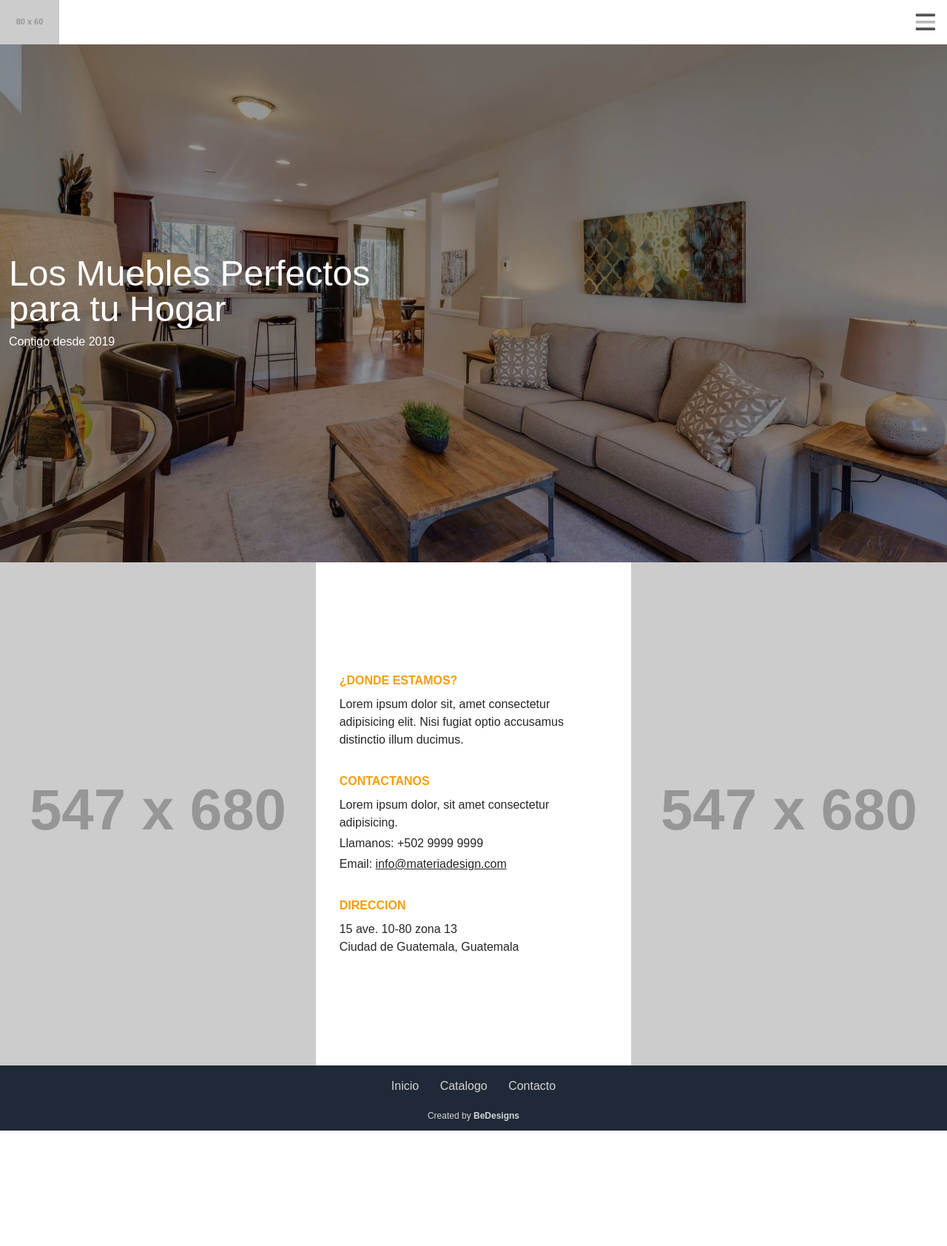
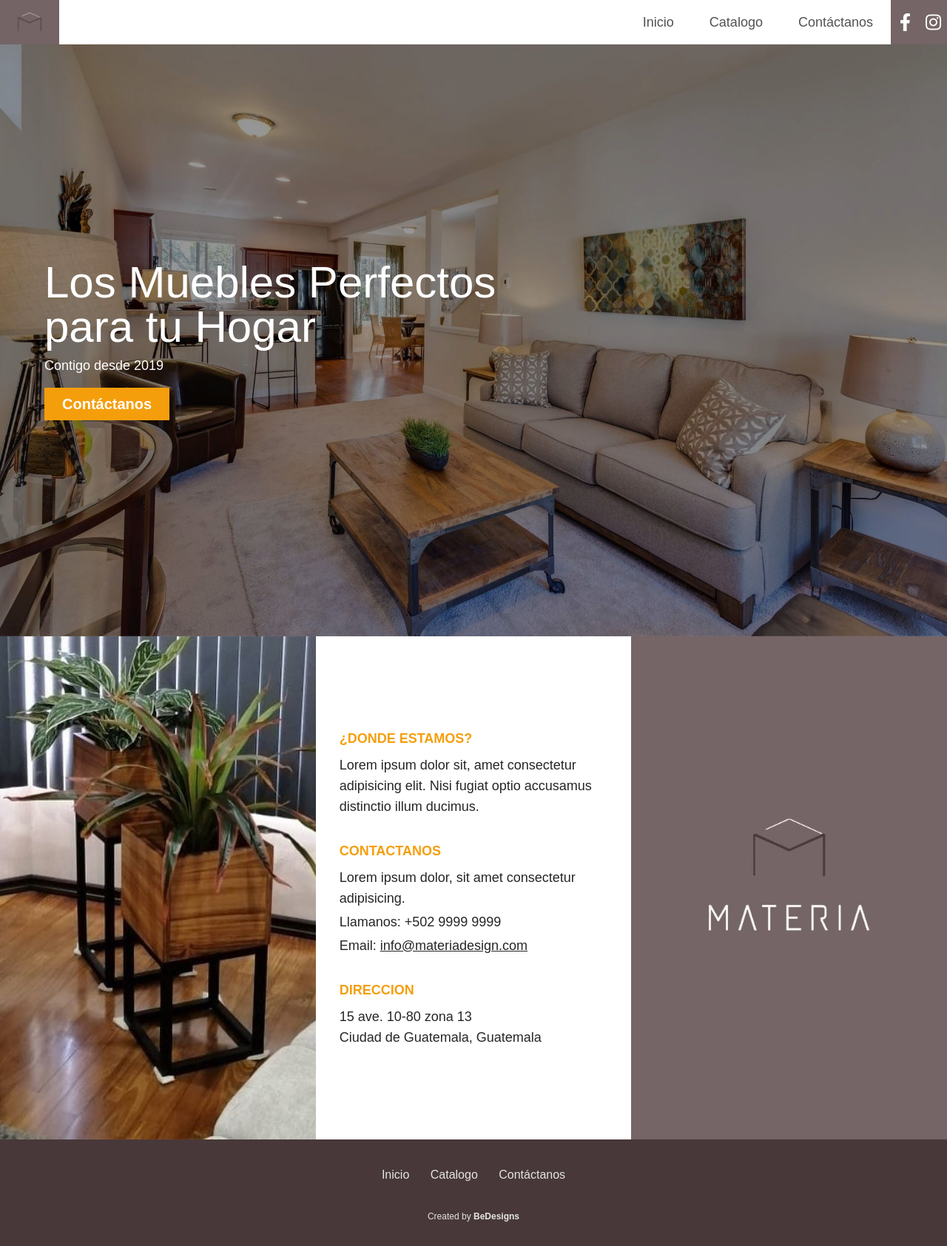
Before and after one commit to dannyrational/materia-design, a website: page index.html in a window 1280 px wide. Shown: the whole page at 74% size. Before the commit the page ends 1528 px from the top, so only its background shows below. Drawn offline with Linux system fonts and the light colour scheme; placeholder pictures from the web are drawn by us; a web font is replaced by a local one.

Commit message:
9: Completed Home Page

```diff
--- a/assets/js/main.js
+++ b/assets/js/main.js
@@ -18,6 +18,7 @@ function slideMenuIn() {
     slideOutMenuOverlay.classList.add('hidden')
 }
 
-// function hideSlideOutMenuOverlay() {
+for (let i = 1; i < 20; i += 2) {
+    console.log(i)
 
-// }
+};
--- a/index.html
+++ b/index.html
@@ -25,20 +25,46 @@
     <nav class="bg-white">
         <div class="grid grid-cols-12">
             <!-- Nav Logo -->
-            <div class="col-span-10">
-                <img src="https://via.placeholder.com/80x60" alt="">
+            <div class="col-span-10 md:col-span-6">
+                <a href="index.html" class="inline-block float-left">
+                    <img src="assets/images/navbar-logo-3.png" alt="">
+                </a>
             </div>
             <!-- Mobile Menu Button -->
-            <div class="flex items-center justify-end col-span-2">
+            <div class="flex items-center justify-end col-span-2 md:hidden">
                 <a href="#" class="flex p-1 mr-3" id="mobileMenuOpenBtn" onclick="slideMenuOut()">
-                    <i class="text-3xl fad fa-bars text-trueGray-600"></i>
+                    <i class="text-3xl fad fa-bars text-primary"></i>
                 </a>
+            </div>
+            <!-- Desktop Menu -->
+            <div class="hidden md:flex md:items-stretch md:justify-end md:col-span-6 text-trueGray-600 ">
+                <!-- Desktop Links -->
+                <a href="index.html"
+                    class="flex items-center px-6 transition-colors duration-200 lg:text-lg hover:bg-trueGray-100"><span>Inicio</span></a>
+                <a href="contacto.html"
+                    class="flex items-center px-6 transition-colors duration-200 lg:text-lg hover:bg-trueGray-100"><span>Catalogo</span></a>
+                <a href="catalogo.html"
+                    class="flex items-center px-6 transition-colors duration-200 lg:text-lg hover:bg-trueGray-100"><span>Contáctanos</span></a>
+                <!-- Desktop Social Media -->
+                <div class="flex">
+                    <a href="https://www.facebook.com/materiadesigngt-108208537360324/?ref=page_internal"
+                        target="_blank" rel="noopener"
+                        class="flex items-center px-3 transition-colors duration-200 bg-primary hover:bg-trueGray-100 group">
+                        <i
+                            class="text-2xl text-white transition-colors duration-200 group-hover:text-blue-600 fab fa-facebook-f"></i>
+                    </a>
+                    <a href="https://www.instagram.com/materiadesigngt/" target="_blank" rel="noopener"
+                        class="flex items-center px-2 transition-colors duration-200 bg-primary hover:bg-trueGray-100 group">
+                        <i
+                            class="text-2xl text-white transition-colors duration-200 fab fa-instagram group-hover:text-rose-500"></i>
+                    </a>
+                </div>
             </div>
         </div>
     </nav>
 
     <!--? Slide Out Menu -->
-    <div class="fixed top-0 right-0 z-50 w-64 h-screen transition-all duration-200 translate-x-full bg-coolGray-800 text-trueGray-300"
+    <div class="fixed top-0 right-0 z-50 w-64 h-screen transition-all duration-200 translate-x-full bg-primary text-trueGray-200 md:hidden"
         id="slideOutMenu">
         <!-- Close Menu Button -->
         <a href="#" class="absolute flex p-1 top-3 right-3" id="mobileMenuCloseBtn" onclick="slideMenuIn()">
@@ -46,39 +72,43 @@
         </a>
         <!-- Menu Links -->
         <div class="mt-32 text-sm font-rubik sm:text-base">
-            <a href=""
+            <a href="index.html"
                 class="block p-3 transition-colors duration-200 border-b border-opacity-10 hover:text-white">Inicio</a>
-            <a href=""
+            <a href="catalogo.html"
                 class="block p-3 transition-colors duration-200 border-b border-opacity-10 hover:text-white">Catalogo</a>
-            <a href=""
-                class="block p-3 transition-colors duration-200 border-b border-opacity-10 hover:text-white">Contacto</a>
+            <a href="contacto.html"
+                class="block p-3 transition-colors duration-200 border-b border-opacity-10 hover:text-white">Contáctanos</a>
         </div>
         <!-- Social Media -->
         <div class="absolute bottom-0 flex justify-center w-full p-3 mt-4">
-            <a href="" class="inline-block p-1">
-                <i class="text-2xl transition-colors duration-200 hover:text-white fab fa-facebook-square"></i>
+            <a href="https://www.facebook.com/materiadesigngt-108208537360324/?ref=page_internal" target="_blank"
+                rel="noopener" class="p-2 group">
+                <i
+                    class="text-2xl transition-colors duration-300 group-hover:text-blue-600 hover:text-white fab fa-facebook-f"></i>
             </a>
-            <a href="" class="inline-block p-1">
-                <i class="text-2xl transition-colors duration-200 hover:text-white fab fa-instagram-square"></i>
+            <a href="https://www.instagram.com/materiadesigngt/" target="_blank" rel="noopener" class="p-2 group">
+                <i
+                    class="text-2xl transition-colors duration-300 group-hover:text-rose-500 hover:text-white fab fa-instagram"></i>
             </a>
         </div>
     </div>
 
     <!--? Mobile Menu Overlay -->
-    <div class="fixed top-0 z-40 hidden w-screen h-screen bg-opacity-25 cursor-pointer bg-trueGray-900 lg:hidden"
+    <div class="fixed top-0 z-40 hidden w-screen h-screen bg-opacity-25 cursor-pointer bg-trueGray-900 md:hidden"
         id="slideOutMenuOverlay" onclick="slideMenuIn()">
     </div>
 
     <!--? Section One -->
-    <section class="flex items-center w-full bg-center bg-cover h-[500px] md:h-[700px]"
+    <section class="flex items-center w-full bg-bottom bg-cover h-[500px] md:h-[800px]"
         style="background-image: url('assets/images/section-one_img-1.jpg');">
         <div class="grid w-full grid-cols-12">
-            <div class="col-span-12 p-3 text-white max-w-[425px] sm:max-w-[616px]">
-                <h1 class="mb-2 text-4xl font-medium font-rubik sm:text-5xl ">Los Muebles
+            <div class="col-span-12 p-3 text-white max-w-[425px] sm:max-w-[616px] lg:max-w-[685px] md:ml-12">
+                <h1 class="mb-2 text-4xl font-medium sm:text-5xl lg:text-6xl font-rubik ">Los Muebles
                     Perfectos
                     para tu
                     Hogar</h1>
-                <p class="text-sm sm:text-base">Contigo desde 2019</p>
+                <p class="mb-4 text-sm sm:text-base lg:text-lg">Contigo desde 2019</p>
+                <button type="button" class="px-6 py-2 font-bold bg-yellow-500 lg:text-xl">Contáctanos</button>
             </div>
         </div>
     </section>
@@ -87,20 +117,20 @@
     <section class="">
         <div class="grid grid-cols-12">
             <!-- Image 1 -->
-            <div class="col-span-12 px-3 md:px-0 md:col-span-4 h-[400px] md:h-[680px]">
-                <img class="object-cover h-full md:hidden" src="https://via.placeholder.com/768x400" alt="">
-                <img class="hidden object-cover h-full md:block" src="https://via.placeholder.com/547x680" alt="">
+            <div class="col-span-12 px-8 md:px-0 md:col-span-4 h-[400px] md:h-[680px]">
+                <img class="object-cover h-full md:hidden" src="assets/images/inicio-img-3.jpg" alt="">
+                <img class="hidden object-cover h-full md:block" src="assets/images/inicio-img-4.jpg" alt="">
             </div>
             <!-- Contact Info -->
-            <div class="flex flex-col justify-center col-span-12 px-10 py-6 md:px-8 md:col-span-4">
-                <div class="mb-8 text-sm sm:text-base text-trueGray-800">
+            <div class="flex flex-col justify-center col-span-12 py-6 px-14 md:px-8 md:col-span-4">
+                <div class="mb-8 text-sm sm:text-base lg:text-lg text-trueGray-800">
                     <h3 class="mb-2 font-semibold text-yellow-500 uppercase font-rubik">¿Donde Estamos?</h3>
-                    <p class="font-medium">Lorem ipsum dolor sit, amet consectetur adipisicing elit. Nisi
+                    <p class="">Lorem ipsum dolor sit, amet consectetur adipisicing elit. Nisi
                         fugiat
                         optio accusamus distinctio
                         illum ducimus.</p>
                 </div>
-                <div class="mb-8 text-sm sm:text-base text-trueGray-800">
+                <div class="mb-8 text-sm font-light sm:text-base lg:text-lg text-trueGray-800">
                     <h3 class="mb-2 font-semibold text-yellow-500 uppercase font-rubik">Contactanos</h3>
                     <p class="mb-1">Lorem ipsum dolor, sit amet consectetur adipisicing.</p>
                     <p class="mb-1">Llamanos: +502 9999 9999</p>
@@ -109,29 +139,32 @@
                             class="inline-block underline">info@materiadesign.com</a>
                     </p>
                 </div>
-                <div class="text-sm sm:text-base text-trueGray-800">
+                <div class="text-sm font-light sm:text-base lg:text-lg text-trueGray-800">
                     <h3 class="mb-2 font-semibold text-yellow-500 uppercase font-rubik">Direccion</h3>
                     <p class="">15 ave. 10-80 zona 13</p>
                     <p class="">Ciudad de Guatemala, Guatemala</p>
                 </div>
             </div>
             <!-- Image 2 -->
-            <div class="col-span-12 px-3 md:px-0 md:col-span-4 h-[400px] md:h-[680px]">
-                <img class="object-cover h-full md:hidden" src="https://via.placeholder.com/768x400" alt="">
-                <img class="hidden object-cover h-full md:block" src="https://via.placeholder.com/547x680" alt="">
+            <div class="col-span-12 px-8 md:px-0 md:col-span-4 h-[400px] md:h-[680px]">
+                <img class="object-cover h-full md:hidden" src="assets/images/inicio-img-1.jpg" alt="">
+                <img class="hidden object-cover h-full md:block" src="assets/images/inicio-img-5.jpg" alt="">
             </div>
         </div>
     </section>
 
     <!--? Footer -->
-    <footer class="flex flex-col items-center p-3 text-sm text-trueGray-300 bg-coolGray-800">
-        <div class="mb-4 space-x-2 text-sm font-rubik sm:text-base">
-            <a href="" class="inline-block px-2 py-1 transition-colors duration-200 hover:text-white">Inicio</a>
-            <a href="" class="inline-block px-2 py-1 transition-colors duration-200 hover:text-white">Catalogo</a>
-            <a href="" class="inline-block px-2 py-1 transition-colors duration-200 hover:text-white">Contacto</a>
+    <footer class="flex flex-col items-center p-8 text-sm text-trueGray-200 bg-secondary">
+        <div class="mb-8 space-x-2 text-sm font-rubik sm:text-base">
+            <a href="index.html"
+                class="inline-block px-2 py-1 transition-colors duration-200 hover:text-white">Inicio</a>
+            <a href="catalogo.html"
+                class="inline-block px-2 py-1 transition-colors duration-200 hover:text-white">Catalogo</a>
+            <a href="contacto.html"
+                class="inline-block px-2 py-1 transition-colors duration-200 hover:text-white">Contáctanos</a>
         </div>
         <p class="text-xs">Created by <a href="https://www.bedesigns.net" target="_blank" rel="noopener"
-                class="inline-block font-bold">BeDesigns</a>
+                class="inline-block font-bold transition-colors duration-200 hover:text-yellow-500">BeDesigns</a>
         </p>
     </footer>
     <script src="assets/js/main.js"></script>
--- a/tailwind.config.js
+++ b/tailwind.config.js
@@ -9,6 +9,9 @@ module.exports = {
       colors: {
         trueGray: colors.trueGray,
         coolGray: colors.coolGray,
+        rose: colors.rose,
+        primary: '#756566',
+        secondary: '#483839',
       },
       fontFamily: {
         'karla': ['Karla', 'sans-serif'],
```
Also changed, not shown: assets/css/style.css, assets/images/216450765_351209986393510_3798873269768052921_n.jpg (added), assets/images/inicio-img-1.jpg (added), assets/images/inicio-img-3.jpg (added), assets/images/inicio-img-4.jpg (added), assets/images/inicio-img-5.jpg (added), assets/images/logo-bg.jpg (deleted), assets/images/logo.jpg (deleted), assets/images/navbar-logo-1.png (added), assets/images/navbar-logo-2.png (added), assets/images/navbar-logo-3.png (added), assets/images/navbar-logo.png (deleted).
